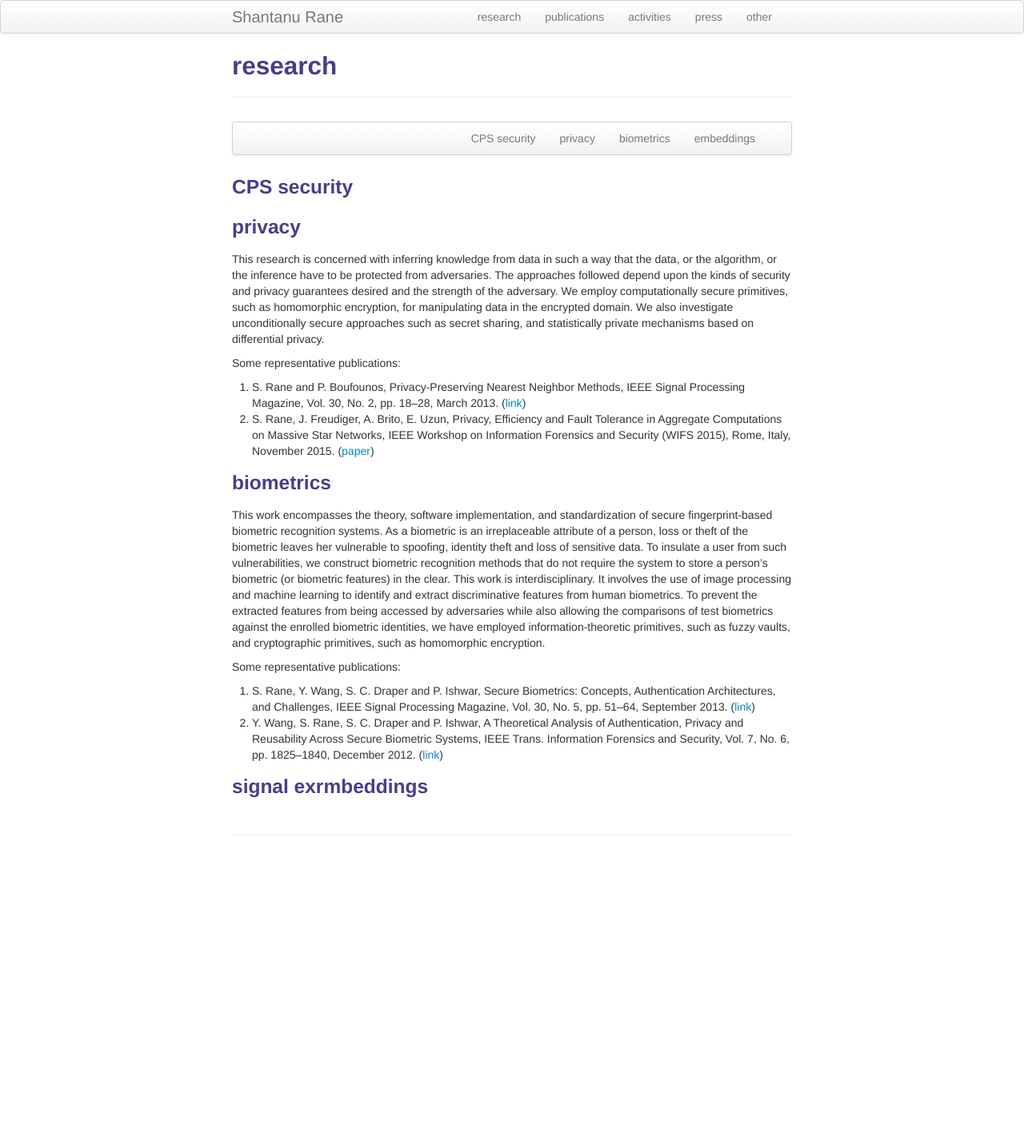
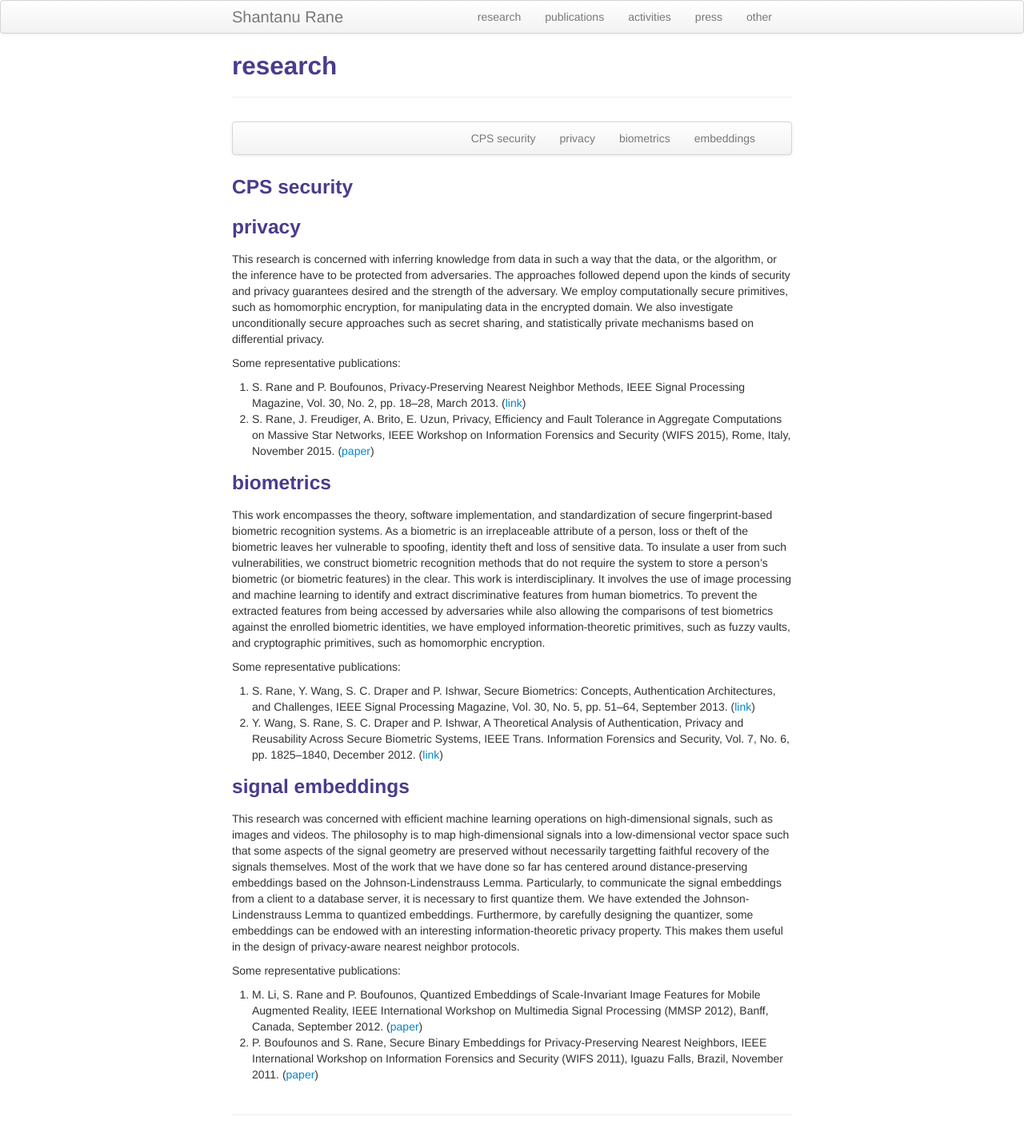
Before and after one commit to shantanudrane/shantanudrane.github.io, a Jekyll site: the page built from pages/research.md, in a window 1280 px wide. Shown: the whole page at 80% size. Built offline with Jekyll 4.4.1, drawn with Linux system fonts in a browser that asks for light colours; before the commit the page ends 1076 px from its top, so only the background shows below that.

Commit message:
added embeddings research

```diff
--- a/pages/research.md
+++ b/pages/research.md
@@ -30,8 +30,12 @@ secret sharing, and statistically private mechanisms based on differential
 privacy.
 
 Some representative publications:
-1. S. Rane and P. Boufounos, Privacy-Preserving Nearest Neighbor Methods, IEEE Signal Processing Magazine, Vol. 30, No. 2, pp. 18--28, March 2013. ([link](https://ieeexplore.ieee.org/document/6461631))
-2. S. Rane, J. Freudiger, A. Brito, E. Uzun, Privacy, Efficiency and Fault Tolerance in Aggregate Computations on Massive Star Networks, IEEE Workshop on Information Forensics and Security (WIFS 2015), Rome, Italy, November 2015. ([paper]())
+1. S. Rane and P. Boufounos, Privacy-Preserving Nearest Neighbor Methods, IEEE Signal
+ Processing Magazine, Vol. 30, No. 2, pp. 18--28, March 2013.
+([link](https://ieeexplore.ieee.org/document/6461631))
+2. S. Rane, J. Freudiger, A. Brito, E. Uzun, Privacy, Efficiency and Fault Tolerance
+ in Aggregate Computations on Massive Star Networks, IEEE Workshop on Information
+Forensics and Security (WIFS 2015), Rome, Italy, November 2015. ([paper]())
 
 ### <a name="biometrics"></a>biometrics
 
@@ -48,7 +52,29 @@ information-theoretic primitives, such as fuzzy vaults, and cryptographic primit
 as homomorphic encryption.
 
 Some representative publications:
-1. S. Rane, Y. Wang, S. C. Draper and P. Ishwar, Secure Biometrics: Concepts, Authentication Architectures, and Challenges, IEEE Signal Processing Magazine, Vol. 30, No. 5, pp. 51--64, September 2013. ([link](https://ieeexplore.ieee.org/document/6582729))
-2. Y. Wang, S. Rane, S. C. Draper and P. Ishwar, A Theoretical Analysis of Authentication, Privacy and Reusability Across Secure Biometric Systems, IEEE Trans. Information Forensics and Security, Vol. 7, No. 6, pp. 1825--1840, December 2012. ([link](https://arxiv.org/abs/1112.5630))
+1. S. Rane, Y. Wang, S. C. Draper and P. Ishwar, Secure Biometrics: Concepts, Authentication
+Architectures, and Challenges, IEEE Signal Processing Magazine, Vol. 30, No. 5, pp. 51--64,
+September 2013. ([link](https://ieeexplore.ieee.org/document/6582729))
+2. Y. Wang, S. Rane, S. C. Draper and P. Ishwar, A Theoretical Analysis of Authentication,
+Privacy and Reusability Across Secure Biometric Systems, IEEE Trans. Information Forensics
+and Security, Vol. 7, No. 6, pp. 1825--1840, December 2012. ([link](https://arxiv.org/abs/1112.5630))
 
-### <a name="embeddings"></a>signal exrmbeddings
+### <a name="embeddings"></a>signal embeddings
+
+This research was concerned with efficient machine learning operations on high-dimensional signals, such as
+images and videos. The philosophy is to map high-dimensional signals into a low-dimensional vector space
+such that some aspects of the signal geometry are preserved without necessarily targetting faithful recovery
+of the signals themselves. Most of the work that we have done so far has centered around distance-preserving
+embeddings based on the Johnson-Lindenstrauss Lemma. Particularly, to communicate the signal embeddings from
+a client to a database server, it is necessary to first quantize them. We have extended the Johnson-Lindenstrauss
+Lemma to quantized embeddings. Furthermore, by carefully designing the quantizer, some embeddings can be endowed
+with an interesting information-theoretic privacy property. This makes them useful in the design of privacy-aware
+nearest neighbor protocols.
+
+Some representative publications:
+1. M. Li, S. Rane and P. Boufounos, Quantized Embeddings of Scale-Invariant Image Features for Mobile Augmented
+Reality, IEEE International Workshop on Multimedia Signal Processing (MMSP 2012), Banff, Canada, September 2012.
+ ([paper](http://www.merl.com/publications/TR2012-073))
+2. P. Boufounos and S. Rane, Secure Binary Embeddings for Privacy-Preserving Nearest Neighbors, IEEE International
+Workshop on Information Forensics and Security (WIFS 2011), Iguazu Falls, Brazil, November 2011.
+([paper](http://www.merl.com/publications/TR2011-077))
```
